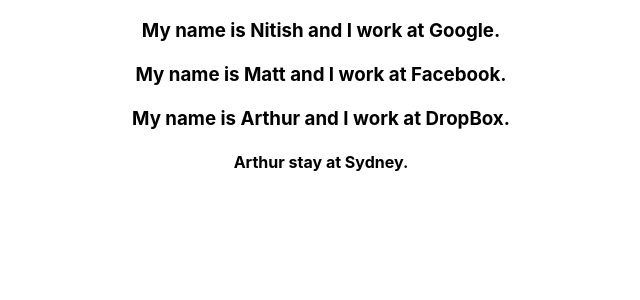
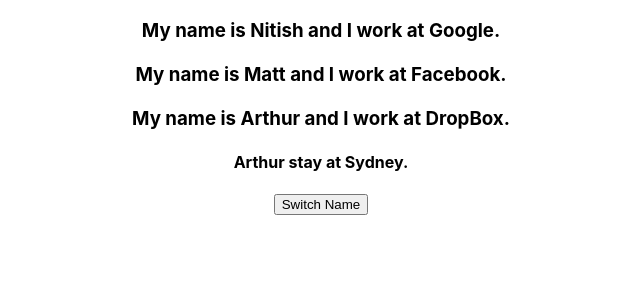
Before and after one commit to nitishbhushan2013/react, a React (Create React App) app in the folder react-complete-guide/: page / in a window 1280 px wide. Shown: the top 300 px of the page, without its empty margins (319-959 px from the left). Built offline with nearby package versions, Linux system fonts and the light colour scheme.

Commit message:
state and prop change : this.setState()

```diff
--- a/react-complete-guide/src/App.js
+++ b/react-complete-guide/src/App.js
@@ -11,6 +11,18 @@
       {name : "Arthur", company : "DropBox"}
     ]
   }
+ // we call this.setState() to pass the updated object. React will then compare the old
+ // and new value to discover the update and accordingly would update ONLY the changed part.
+
+  nameChangeHandler = () => {
+    this.setState({
+      persons : [
+        {name : "Nitish Bhushan", company : "Google"},
+        {name : "Matt", company : "Facebook"},
+        {name : "Arthur", company : "Macquarie"}
+      ]
+    });
+  }
 // when ever state value changes, react would re-render the component or rather update the view.
   render() {
     return (
@@ -18,6 +30,8 @@
          <Person name = {this.state.persons[0].name} company = {this.state.persons[0].company}/>
          <Person name = {this.state.persons[1].name} company = {this.state.persons[1].company}/>
          <Person name = {this.state.persons[2].name} company = {this.state.persons[2].company}> Arthur stay at Sydney. </Person>
+
+         <button onClick = {this.nameChangeHandler} > Switch Name </button>
       </div>
     );
   }
```
